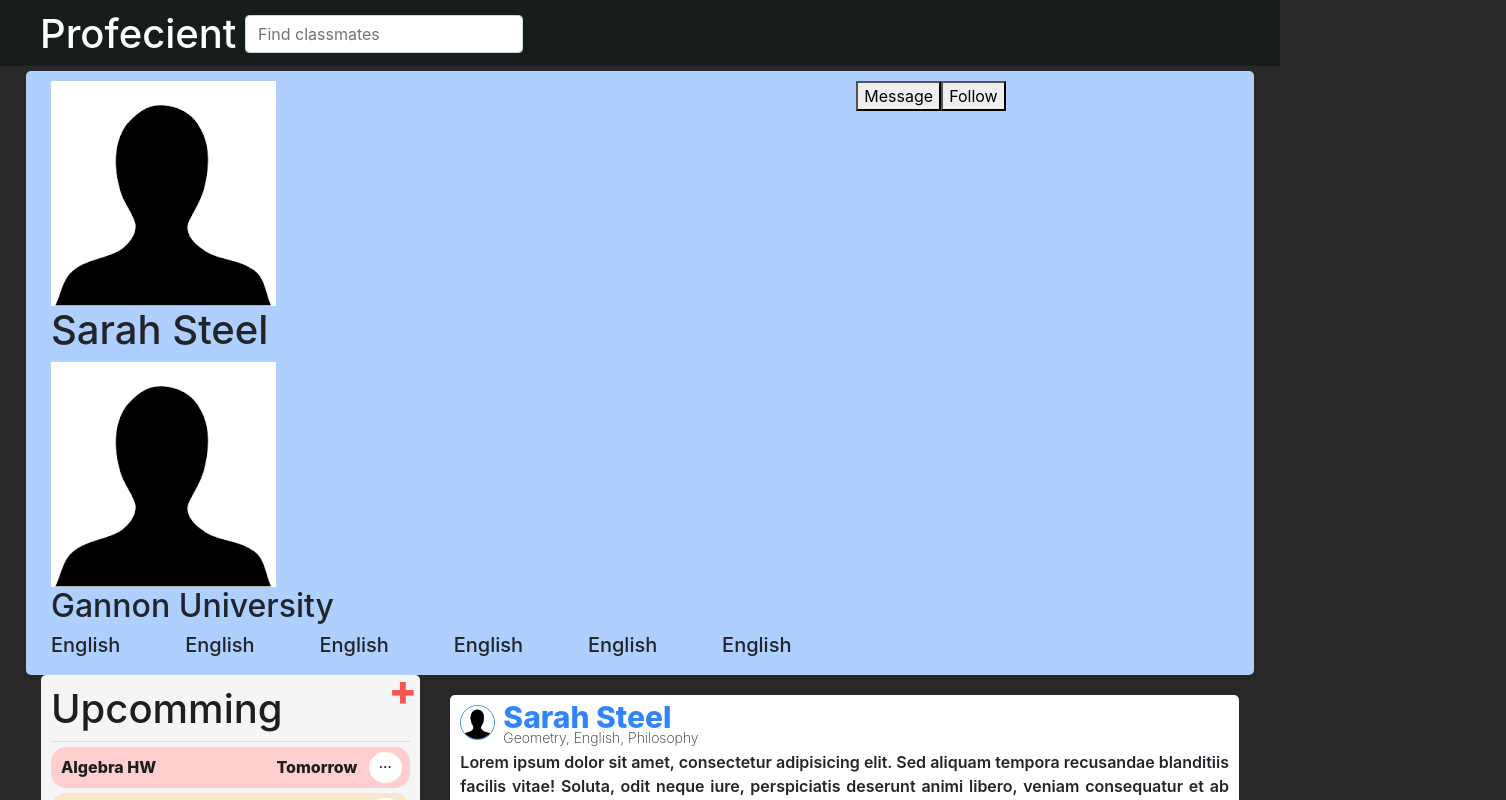
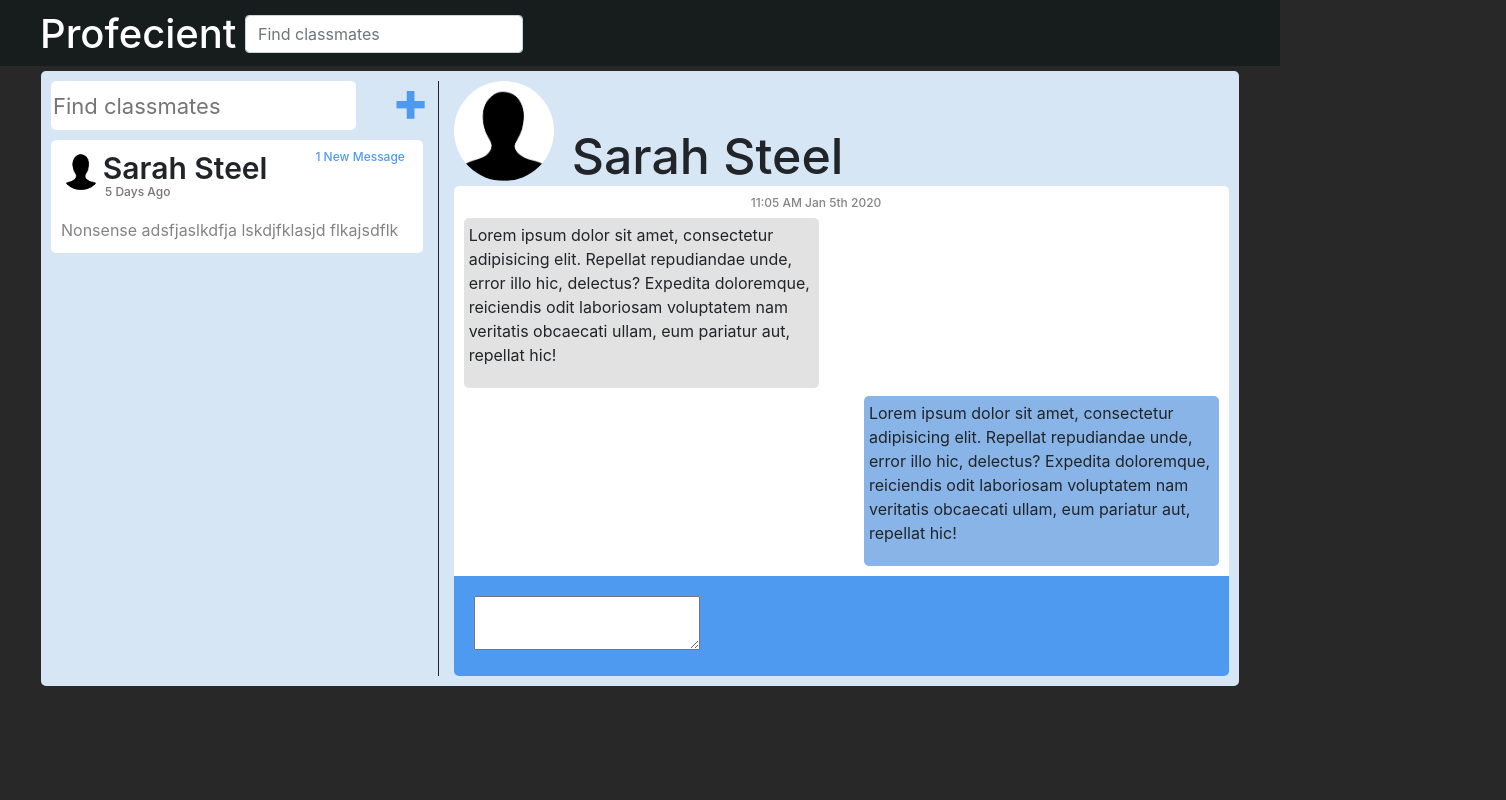
Before and after one commit to keefmanhack/Profecient_V2, a React (Create React App) app: page / in a window 1280 px wide. Shown: the top 800 px of the page, 1506 px wide, since content can reach past the window. Built offline with nearby package versions, Linux system fonts and the light colour scheme.

Commit message:
checkpoint

```diff
--- a/public/index.html
+++ b/public/index.html
@@ -7,6 +7,7 @@
       <link rel="stylesheet" href="./stylesheets/index.css">
       <link rel="stylesheet" href="./stylesheets/newAssignment.css">
       <link rel="stylesheet" href="./stylesheets/profile-page.css">
+      <link rel="stylesheet" href="./stylesheets/message-center.css">
     <!-- END CUSTOM STYLES -->
 
 
--- a/public/profile-page.css
+++ /dev/null
@@ -1,22 +0,0 @@
-.profile-page .top{
-	background: rgba(175, 207, 254, 1);
-    padding: 10px;
-    border-radius: 5px;
-}
-
-.profile-page .top button{
-	border: none;
-	color: white
-	font-size: 20px;
-	font-weight: 600;
-	margin-right: 10px;
-	border-right: 5px;
-}
-
-.profile-page .top button.follow{
-	background: #3185FC;
-}
-
-.profile-page .top button.message{
-	background: rgb(41, 40, 40);;
-}
--- a/public/stylesheets/index.css
+++ b/public/stylesheets/index.css
@@ -54,7 +54,6 @@ body{
 
 .assignment-dashboard{
     padding: 10px;
-    height: 300px;
     background: rgb(245,245,245);
     color: rgb(30,30,30);;
     border-radius: 5px;
@@ -233,7 +232,7 @@ button:hover{
 .feed-data{
     height: 594px;
     overflow: scroll;
-    padding: 0 10px;
+    padding: 10px 10px;
     background: rgb(30,30,30);
 }
 
@@ -352,7 +351,7 @@ button:hover{
 
 .post .submit{
     display: inline;
-    width: 204px;
+    width: 195px;
     background: #3185FC;
     margin-left: 41px;
     border-radius: 5px;
--- /dev/null
+++ b/public/stylesheets/message-center.css
@@ -0,0 +1,128 @@
+.message-center{
+	    background: #D7E6F4;
+    padding: 10px;
+    border-radius: 5px;
+}
+
+.message-center .left input{
+    width: 100%;
+    border: none;
+    height: 49px;
+    margin-bottom: 10px;
+    border-radius: 5px;
+    font-size: 22px;
+}
+
+.message-center .left button{
+	background: none;
+    border: none;
+    font-weight: 800;
+    font-size: 55px;
+    position: absolute;
+    top: -22px;
+    color: #4F9AF1;
+}
+
+.message-center .message-trail{
+	background: white;
+    padding: 10px;
+    border-radius: 5px;
+    position: relative;
+    margin-bottom: 5px;
+}
+
+.message-trail img{
+	height: 40px;
+    width: 40px;
+    border-radius: 100%;
+    object-fit: contain;
+}
+
+.message-trail h1{
+	font-size: 30px;
+    font-weight: 600;
+    margin-left: 10px;
+}
+
+.message-trail h2{
+	font-size: 12px;
+    color: #4F9AF1;
+    font-weight: 500;
+    margin: 0;
+}
+
+.message-trail h3{
+	font-size: 12px;
+    position: relative;
+    left: 44px;
+    display: inline;
+    top: -16px;
+    color: #7B7373;
+}
+
+.message-trail p{
+    margin: 0;
+    width: 100%;
+    overflow: hidden;
+    text-overflow: ellipsis;
+    height: 25px;
+    color: #848484;
+}
+
+.right .header{
+	margin-bottom: 5px;
+}
+
+.right .header img{
+	height: 100px;
+    width: 100px;
+    object-fit: cover;
+    border-radius: 100%;
+}
+
+.right .header h1{
+	display: inline;
+    margin-left: 18px;
+    font-size: 50px;
+    position: relative;
+    top: 39px;
+}
+
+.messages{
+	background: white;
+    padding: 10px;
+    border-top-right-radius: 5px;
+    border-top-left-radius: 5px;
+    position: relative;
+}
+
+.messages h5{
+	font-size: 12px;
+    color: #848484;
+    position: relative;
+    left: 38%;
+}
+
+.messages .received{
+	padding: 5px;
+    background: #E2E2E2;
+    border-radius: 5px;
+    width: 47%;
+}
+
+.messages .sent{
+	padding: 5px;
+    background: #88B4E8;
+    border-radius: 5px;
+    width: 47%;
+    margin-top: 8px;
+    position: relative;
+    left: 53%;
+}
+
+.messages-container .reply{
+	background: #4F9AF1;
+    padding: 20px;
+    border-bottom-right-radius: 5px;
+    border-bottom-left-radius: 5px;
+}
--- a/public/stylesheets/profile-page.css
+++ b/public/stylesheets/profile-page.css
@@ -3,3 +3,66 @@
     padding: 10px;
     border-radius: 5px;
 }
+
+.profile-page .top button{
+	border: none;
+	color: white;
+	font-size: 20px;
+	font-weight: 600;
+	margin-right: 10px;
+    padding: 5px;
+    border-radius: 5px;
+}
+
+.profile-page .top img{
+	height: 120px;
+    width: 120px;
+    border-radius: 100%;
+    object-fit: cover;
+}
+
+.profile-page .top button.follow{
+	background: #3185FC;
+}
+
+.profile-page .top button.message{
+	background: rgb(41, 40, 40);;
+}
+
+.profile-page .top h1{
+    display: inline;
+    position: relative;
+    top: -30px;
+    font-weight: 600;
+    font-size: 45px;
+    left: 20px;
+}
+
+.profile-page .top .school{
+	position: absolute;
+    left: 150px;
+    height: 40px;
+    width: 40px;
+    top: 47px;
+}
+
+.profile-page .top h2{
+	display: inline;
+    font-weight: 200;
+    font-size: 24px;
+    position: relative;
+    left: -164px;
+    top: 10px;
+}
+
+.top .classes h5{
+	font-size: 24px;
+    font-weight: 600;
+    display: inline;
+}
+
+.profile-page .feed-container{
+	margin-top: 20px;
+	overflow: scroll;
+	height: 400px;
+}
--- a/src/AssignmentDashboard.js
+++ b/src/AssignmentDashboard.js
@@ -2,22 +2,24 @@ import React from 'react';
 
 class AssignmentDashboard extends React.Component{
 	render(){
+		const addAssign = !this.props.profileMode ? <button onClick={() => this.props.handleNewAssignment()} id='add-assignment'>+</button>: null;
+		const toDoSection = !this.props.profileMode ? <div><hr/>
+				<button id='add-todo'>+</button>
+				<ToDo text='I need to clean my car'/>
+				<ToDo text='walk the dog'/>
+				<ToDo text='walk the dog'/>
+				<ToDo text='make my bed later'/>
+				<button className='see-more-to-do'>See More</button></div> : null;
 		return(
-			<div className='assignment-dashboard'>
+			<div className='assignment-dashboard' style={this.props.style}>
 				<h1>Upcomming</h1>
-				<button onClick={() => this.props.handleNewAssignment()} id='add-assignment'>+</button>
+				{addAssign}
 				<hr/>
 				<Assignment backgroundColor={{backgroundColor:'#FFCECE'}} dueDate='Tomorrow' name='Algebra HW'/>
 				<Assignment backgroundColor={{backgroundColor:'#F9E7CD'}} dueDate='Wed.' name='Geometry HW'/>
 				<Assignment backgroundColor={{backgroundColor:'#D3E3F6'}} dueDate='Thurs.' name='English Paper'/>
 				<button className='see-more'>See More</button>
-				<hr/>
-				<button id='add-todo'>+</button>
-				<ToDo text='I need to clean my car'/>
-				<ToDo text='walk the dog'/>
-				<ToDo text='walk the dog'/>
-				<ToDo text='make my bed later'/>
-				<button className='see-more-to-do'>See More</button>
+				{toDoSection}
 
 			</div>
 		);
--- /dev/null
+++ b/src/Message-Center.js
@@ -0,0 +1,64 @@
+import React from 'react';
+
+class MessageCenter extends React.Component{
+	render(){
+		return(
+			<div className='page-container message-center'>
+				<div className='row'>
+					<div className='col-lg-4 left' style={{borderRight: '1px solid'}}>
+						<div className='row'>
+							<div className='col-lg-10'>
+								<input placeholder='Find classmates' type="text"/>
+							</div>
+							<div className='col-lg-2'>
+								<button>+</button>
+							</div>
+						</div>
+						<div className='message-trail'>
+							<div className='row'>
+								<div className='col-lg-1'>
+									<img src="generic_person.jpg" alt="Can't display photo"/>
+								</div>
+								<div className='col-lg-7'>
+									<h1>Sarah Steel</h1>
+								</div>
+								<div className='col-lg-4'>
+									<h2>1 New Message</h2>
+								</div>
+							</div>
+							<h3>5 Days Ago</h3>
+							<p>Nonsense adsfjaslkdfja lskdjfklasjd flkajsdflk asdfasdf asdfasdf asdf</p>
+						</div>
+					</div>
+					<div className='col-lg-8'>
+						<div className='right'>
+							<div className='header'>
+								<img src="generic_person.jpg" alt="Can't display photo"/>
+								<h1>Sarah Steel</h1>
+							</div>
+							<div className='messages-container'>
+								<div className='messages'>
+									<h5>11:05 AM Jan 5th 2020</h5>
+
+									<div className='received'>
+										<p>Lorem ipsum dolor sit amet, consectetur adipisicing elit. Repellat repudiandae unde, error illo hic, delectus? Expedita doloremque, reiciendis odit laboriosam voluptatem nam veritatis obcaecati ullam, eum pariatur aut, repellat hic!</p>
+									</div>
+
+									<div className='sent'>
+										<p>Lorem ipsum dolor sit amet, consectetur adipisicing elit. Repellat repudiandae unde, error illo hic, delectus? Expedita doloremque, reiciendis odit laboriosam voluptatem nam veritatis obcaecati ullam, eum pariatur aut, repellat hic!</p>
+									</div>
+								</div>
+								<div className='reply'>
+									<textarea></textarea>
+								</div>
+							</div>
+						</div>
+					</div>
+				</div>
+			</div>
+
+		)
+	}
+}
+
+export default MessageCenter;
--- a/src/feed.js
+++ b/src/feed.js
@@ -10,7 +10,7 @@ class Feed extends React.Component{
 
 	render(){
 		return(
-			<div className='feed' style={{marginTop: 20}}>
+			<div className='feed'>
 				<Post images={this.testData} selectedIndex={this.selectedIndex}/>
 				<Post />
 			</div>
@@ -40,6 +40,25 @@ class Post extends React.Component{
 				</p>
 				{imageGal}
 
+				<CommentSection />
+
+			</div>
+		);
+	}
+}
+
+class CommentSection extends React.Component{
+	constructor(props){
+		super(props);
+
+		this.state={
+			showSubmit: false
+		}
+	}
+
+	render(){
+		return(
+			<div className='comment-section'>
 				<p><span className='textarea' role='textbox' contenteditable='true'></span></p>
 				<button><i class="fas fa-camera-retro"></i></button>
 				<button className='submit'>Submit</button>
--- a/src/index.js
+++ b/src/index.js
@@ -1,11 +1,12 @@
 import React from 'react';
 import ReactDOM from 'react-dom';
 // import App from './App';
-import ProfilePage from './profile-page'
+// import ProfilePage from './profile-page';
+import MessageCenter from './Message-Center'
 import Header from './header';
 
 
 
 ReactDOM.render(<Header />, document.querySelector('.header'));
-ReactDOM.render(<ProfilePage />, document.querySelector('.root'));
+ReactDOM.render(<MessageCenter />, document.querySelector('.root'));
 // ReactDOM.render(<Feed />, document.querySelector('.make-post'));
--- a/src/profile-page.js
+++ b/src/profile-page.js
@@ -1,19 +1,28 @@
 import React from 'react';
 import AssignmentDashboard from './AssignmentDashboard';
-import Feed from './feed'
+import Feed from './feed';
 
 function ProfilePage(props){
 	return (
 		<div className='page-container profile-page'>
-			<div className='top row'>
+			<div className='top'>
+				<div className='row'>
 					<div className='col-lg-8'>
 						<img src="./generic_person.jpg" alt="Can't display image"/>
 						<h1>Sarah Steel</h1>
 
 						<img className='school' src="./generic_person.jpg" alt="Can't display image"/>
 						<h2>Gannon University</h2>
-
-					<div className='classes row'>
+					</div>
+					<div className='col-lg-4'>
+						<div style={{margin: '0 55px'}}>
+							<button style={{marginRight: 30}} className='message'><i class="far fa-comment"></i> Message</button>
+							<button className='follow'><i class="fas fa-plus"></i> Follow</button>
+						</div>
+					</div>
+				</div>
+				<hr/>
+				<div className='classes row' style={{marginTop: 30}}>
 						<div className='col-lg-2'>
 							<h5>English</h5>
 						</div>
@@ -34,17 +43,14 @@ function ProfilePage(props){
 						</div>
 					</div>
 			</div>
-				<div className='col-lg-4'>
-					<button className='message'>Message</button>
-					<button className='follow'>Follow</button>
-				</div>
-			</div>
 			<div className='row'>
 				<div className='col-lg-4'>
-					<AssignmentDashboard />
+					<AssignmentDashboard profileMode={true} style={{marginTop: 20}} />
 				</div>
 				<div className='col-lg-8'>
+					<div className='feed-container'>
 						<Feed/>
+					</div>
 				</div>
 			</div>
 		</div>
```
Lines whose indentation alone changed are shown as unchanged.
